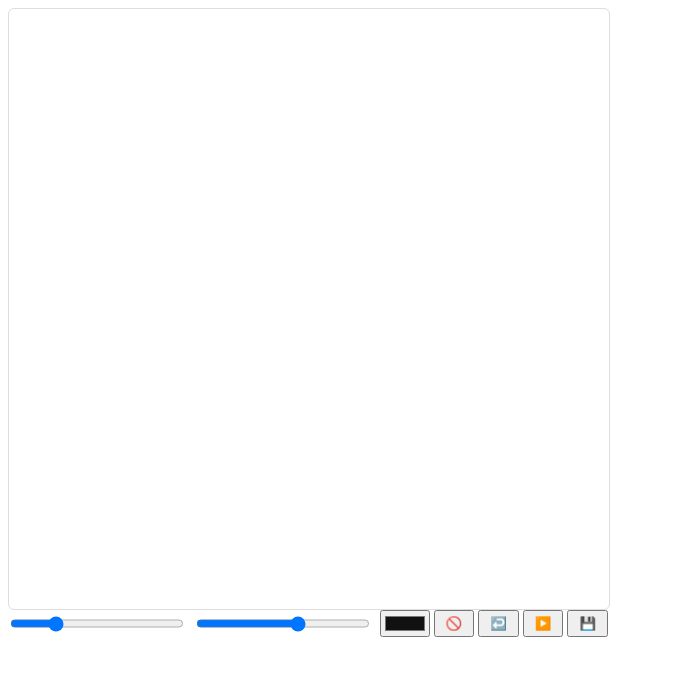
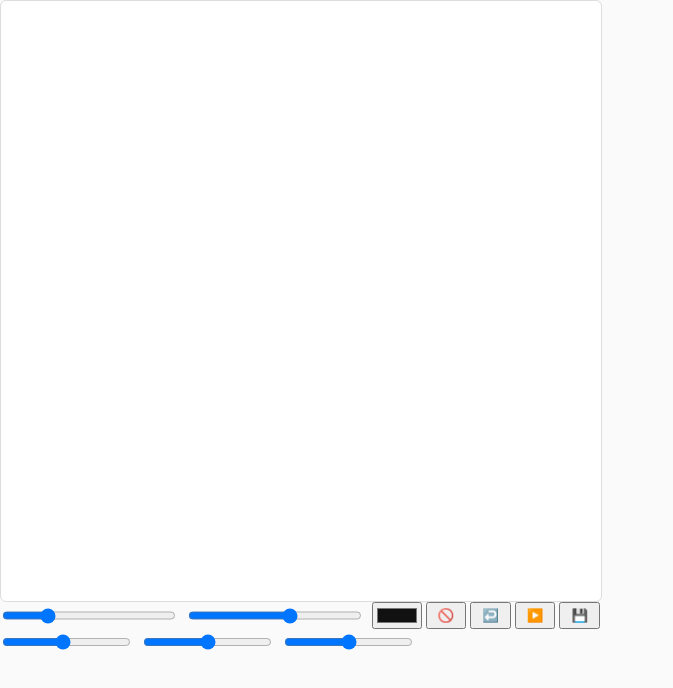
Before and after one commit to jeremy46231/how-we-line, a Svelte app: page / in a window 1280 px wide. Shown: the top 688 px of the page, without its empty margins (0-673 px from the left). Built offline with nearby package versions, Linux system fonts and the light colour scheme.

Commit message:
added pitch sliders +ui

```diff
--- a/src/App.svelte
+++ b/src/App.svelte
@@ -1,7 +1,17 @@
 <svelte:head><title>How We Line</title></svelte:head>
 
 <script>
-  import DrawingCanvas from './DrawingCanvas.svelte'
+  import DrawingCanvas from './DrawingCanvas.svelte';
+  import SoundGenerator from './SoundGenerator.svelte';
 </script>
 
 <DrawingCanvas size={600} />
+<SoundGenerator />
+
+<style>
+  :global(body){
+    margin:0;
+    background:#fafafa; /* light background */
+    font-family: system-ui, sans-serif;
+  }
+</style>
--- a/src/DrawingCanvas.svelte
+++ b/src/DrawingCanvas.svelte
@@ -11,7 +11,9 @@
   let strokes = $state([])
 
   let isDrawing = $state(false)
+  import { activeColor } from './colorStore.js'
   let color = $state('#111111')
+  $effect(() => { activeColor.set(color) })
 
   // Usually the same thing as strokes, but when animating, changes to that
   let isAnimating = $state(false)
@@ -234,7 +236,7 @@
   >
     <!-- render each stroke as its own filled path -->
     {#each strokePaths as d}
-      <path {d} fill={color} fill-rule="nonzero" />
+      <path {d} class="stroke-color" fill={color} fill-rule="nonzero" />
     {/each}
   </svg>
 
@@ -257,7 +259,7 @@
     />
 
     <div class="controls-buttons">
-      <input type="color" bind:value={color} disabled={isAnimating} />
+  <input type="color" bind:value={color} disabled={isAnimating} />
       <button onclick={clear} disabled={isAnimating}>🚫</button>
       <button onclick={undo} disabled={isAnimating}>↩️</button>
       <button onclick={animate} disabled={isAnimating}>▶️</button>
--- /dev/null
+++ b/src/SoundGenerator.svelte
@@ -0,0 +1,155 @@
+<script>
+  import { activeColor } from './colorStore.js'
+  import { onDestroy } from 'svelte'
+  let unsub
+  let sharedColor = '#000'
+  unsub = activeColor.subscribe((c) => (sharedColor = c))
+  onDestroy(() => unsub && unsub())
+
+  let audioCtx
+  let isPlaying = false
+
+  // Three emotion voices (happy, sad, mad)
+  const voices = [
+    {
+      key: 'happy',
+      color: '#f5d400',
+      wave: 'triangle',
+      range: [400, 1000],
+      freq: 680,
+      vol: 0.85,
+      osc: null,
+      gain: null,
+    },
+    {
+      key: 'sad',
+      color: '#3a7bd5',
+      wave: 'sine',
+      range: [120, 500],
+      freq: 310,
+      vol: 0.75,
+      osc: null,
+      gain: null,
+    },
+    {
+      key: 'mad',
+      color: '#e03131',
+      wave: 'sawtooth',
+      range: [200, 800],
+      freq: 500,
+      vol: 0.9,
+      osc: null,
+      gain: null,
+    },
+  ]
+
+  // (Removed animated chord lines; simpler mechanical wheel look.)
+
+  let masterGain
+
+  // Create / resume audio context (handle older webkit prefix safely)
+  function ensureCtx() {
+    if (!audioCtx) {
+      // Fallback for older Safari (ignore TS complaint in JS file)
+      const Ctx =
+        window.AudioContext ||
+        (window['webkitAudioContext'] && window['webkitAudioContext'])
+      audioCtx = new Ctx()
+      masterGain = audioCtx.createGain()
+      masterGain.gain.value = 0.18 // gentle
+      masterGain.connect(audioCtx.destination)
+    }
+  }
+
+  function startAll() {
+    ensureCtx()
+    voices.forEach((v) => {
+      if (v.osc) return // already running
+      const o = audioCtx.createOscillator()
+      o.type = v.wave
+      o.frequency.value = v.freq
+      const g = audioCtx.createGain()
+      g.gain.value = (v.vol ?? 1) / voices.length
+      o.connect(g).connect(masterGain)
+      o.start()
+      v.osc = o
+      v.gain = g
+    })
+    isPlaying = true
+  }
+
+  function stopAll() {
+    voices.forEach((v) => {
+      if (v.osc) {
+        try {
+          v.osc.stop()
+        } catch {}
+        v.osc.disconnect()
+        v.osc = null
+      }
+    })
+    isPlaying = false
+  }
+
+  function togglePlay() {
+    isPlaying ? stopAll() : startAll()
+  }
+
+  function setVoiceFreq(index, voiceValue) {
+    const v = voices[index]
+    v.freq = voiceValue
+    if (v.osc)
+      v.osc.frequency.setTargetAtTime(voiceValue, audioCtx.currentTime, 0.015)
+  }
+
+  function setVoiceVol(index, voiceValue) {
+    const v = voices[index]
+    v.vol = voiceValue
+    if (v.gain)
+      v.gain.gain.setTargetAtTime(
+        voiceValue / voices.length,
+        audioCtx.currentTime,
+        0.02
+      )
+  }
+</script>
+
+<!-- Right sidebar with stacked themed wheels -->
+<div class="bar" aria-label="emotion control panel">
+  {#each voices as v, i}
+    <div
+      class="wheel"
+      on:pointerdown={() => {
+        if (!isPlaying) togglePlay()
+      }}
+    >
+      <input
+        type="range"
+        min={v.range[0]}
+        max={v.range[1]}
+        value={v.freq}
+        on:input={(event) => setVoiceFreq(i, event.target.value)}
+      />
+    </div>
+  {/each}
+</div>
+
+<style>
+  .bar {
+    display: flex;
+    gap: 8px;
+    width: 100%;
+    flex-wrap: wrap;
+    box-sizing: border-box;
+  }
+
+  .bar input[type=range] {
+    flex: 1 1 60px;
+  }
+
+  .wheel {
+    flex: 0 0 min-content;
+    display: flex;
+    gap: 4px;
+  }
+</style>
--- /dev/null
+++ b/src/colorStore.js
@@ -0,0 +1,3 @@
+import { writable } from 'svelte/store';
+// Global active drawing/control color
+export const activeColor = writable('#111111');
```
